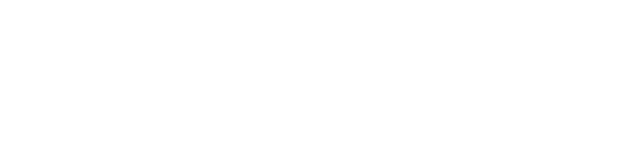
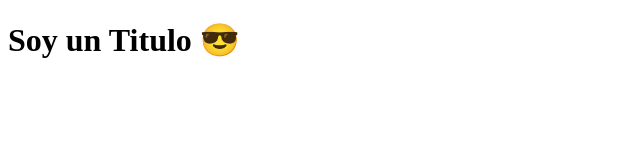
Before and after one commit to TomasDnlAranda/clase-16-17a, a plain HTML site: page index.html in a window 1280 px wide. Shown: the whole page, without its empty margins (0-640 px from the left). Drawn offline with Linux system fonts and the light colour scheme.

Commit message:
add h1 en index.html

```diff
--- a/index.html
+++ b/index.html
@@ -5,5 +5,7 @@
 		<meta name="viewport" content="width=device-width, initial-scale=1.0" />
 		<title>Clase 16</title>
 	</head>
-	<body></body>
+	<body>
+		<h1>Soy un Titulo 😎</h1>
+	</body>
 </html>
```
